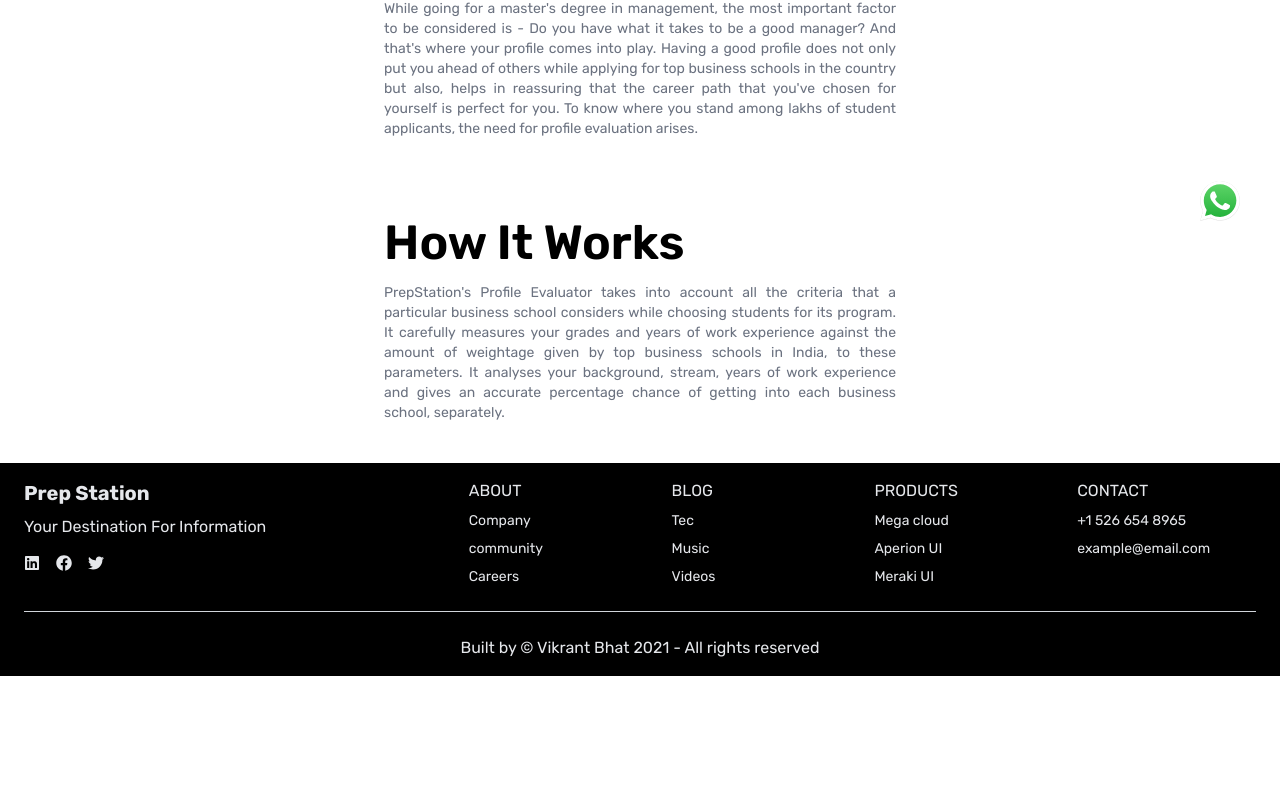
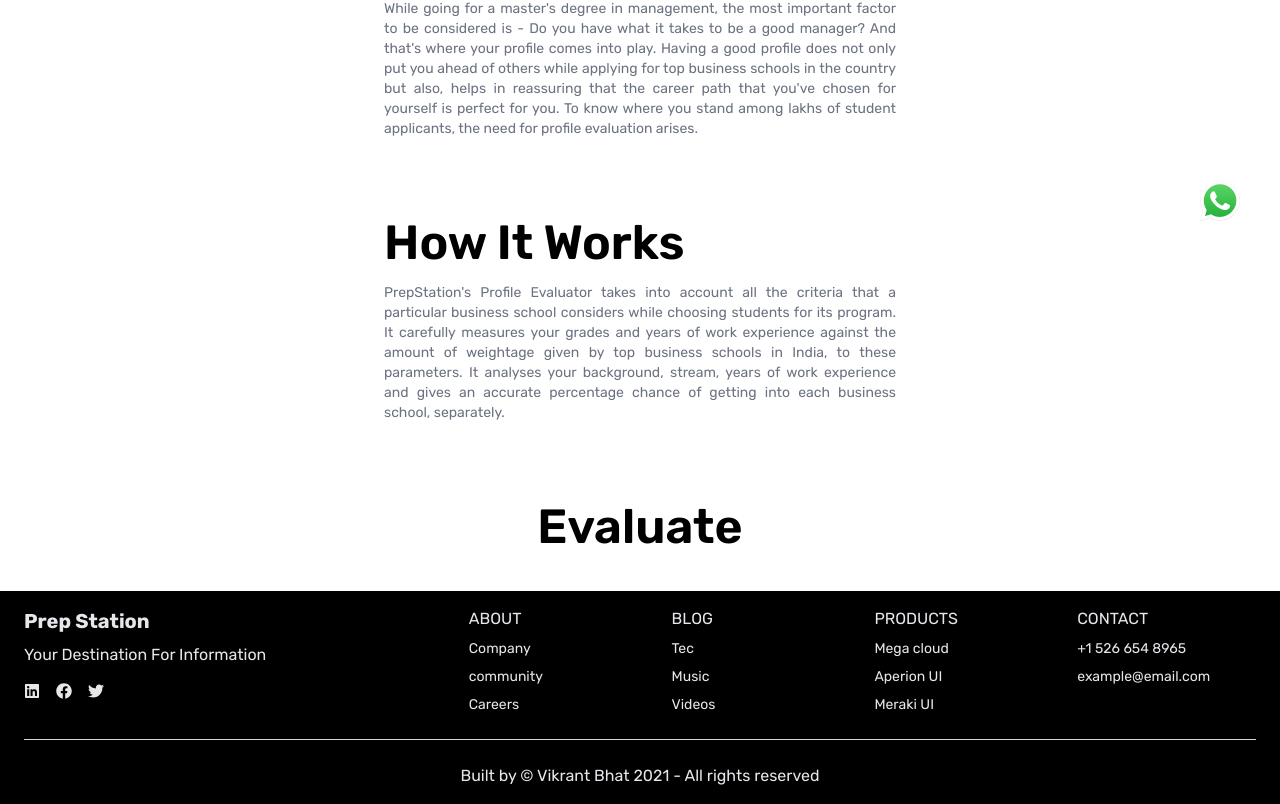
Before and after one commit to bhatvikrant/prep-station, a Next.js app: page /evaluate-profile in a window 1280 px wide. Shown: the part 532-1336 px from the top of the page. Before the commit the page ends 1208 px from the top, so only its background shows below. Built offline with nearby package versions, Linux system fonts and the light colour scheme.

Commit message:
form added (incomplete)

```diff
--- /dev/null
+++ b/src/components/EvaluateProfile/Form.tsx
@@ -0,0 +1,9 @@
+const Form: React.FC = () => {
+  return (
+    <div>
+      <h2 className="tw-section-heading">Evaluate</h2>
+    </div>
+  )
+}
+
+export default Form
--- a/src/pages/evaluate-profile.tsx
+++ b/src/pages/evaluate-profile.tsx
@@ -1,6 +1,7 @@
 // COMPONENTS
 import Landing from '@/components/EvaluateProfile/Landing'
 import ParaSection from '@/components/EvaluateProfile/ParaSection'
+import Form from '@/components/EvaluateProfile/Form'
 
 const EvaluateProfile: React.FC = () => {
   return (
@@ -8,17 +9,20 @@ const EvaluateProfile: React.FC = () => {
       <Landing />
 
       <div className="flex flex-col items-center m-4 my-10 space-y-20">
-        {/* ========= Profile Evaluation ========= */}
+        {/* ========= Section: Profile Evaluation ========= */}
         <ParaSection
           heading="Profile Evaluation"
           para={`While going for a master's degree in management, the most important factor to be considered is - Do you have what it takes to be a good manager? And that's where your profile comes into play. Having a good profile does not only put you ahead of others while applying for top business schools in the country but also, helps in reassuring that the career path that you've chosen for yourself is perfect for you. To know where you stand among lakhs of student applicants, the need for profile evaluation arises.`}
         />
 
-        {/* ========= How It Works ========= */}
+        {/* ========= Section: How It Works ========= */}
         <ParaSection
           heading="How It Works"
           para={`PrepStation's Profile Evaluator takes into account all the criteria that a particular business school considers while choosing students for its program. It carefully measures your grades and years of work experience against the amount of weightage given by top business schools in India, to these parameters. It analyses your background, stream, years of work experience and gives an accurate percentage chance of getting into each business school, separately. `}
         />
+
+        {/* ========= Form: Evaluate Profile  ========= */}
+        <Form />
       </div>
     </div>
   )
```
